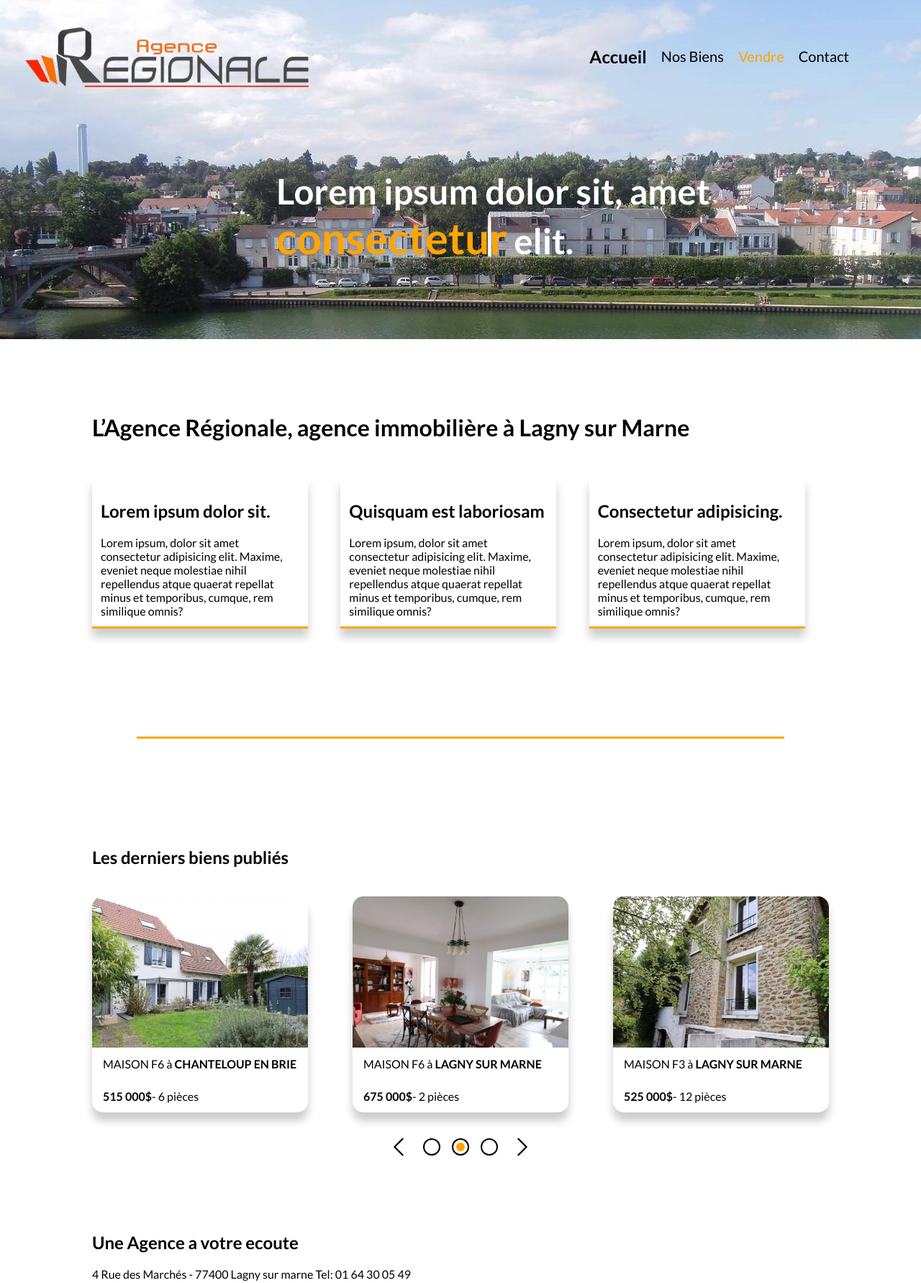
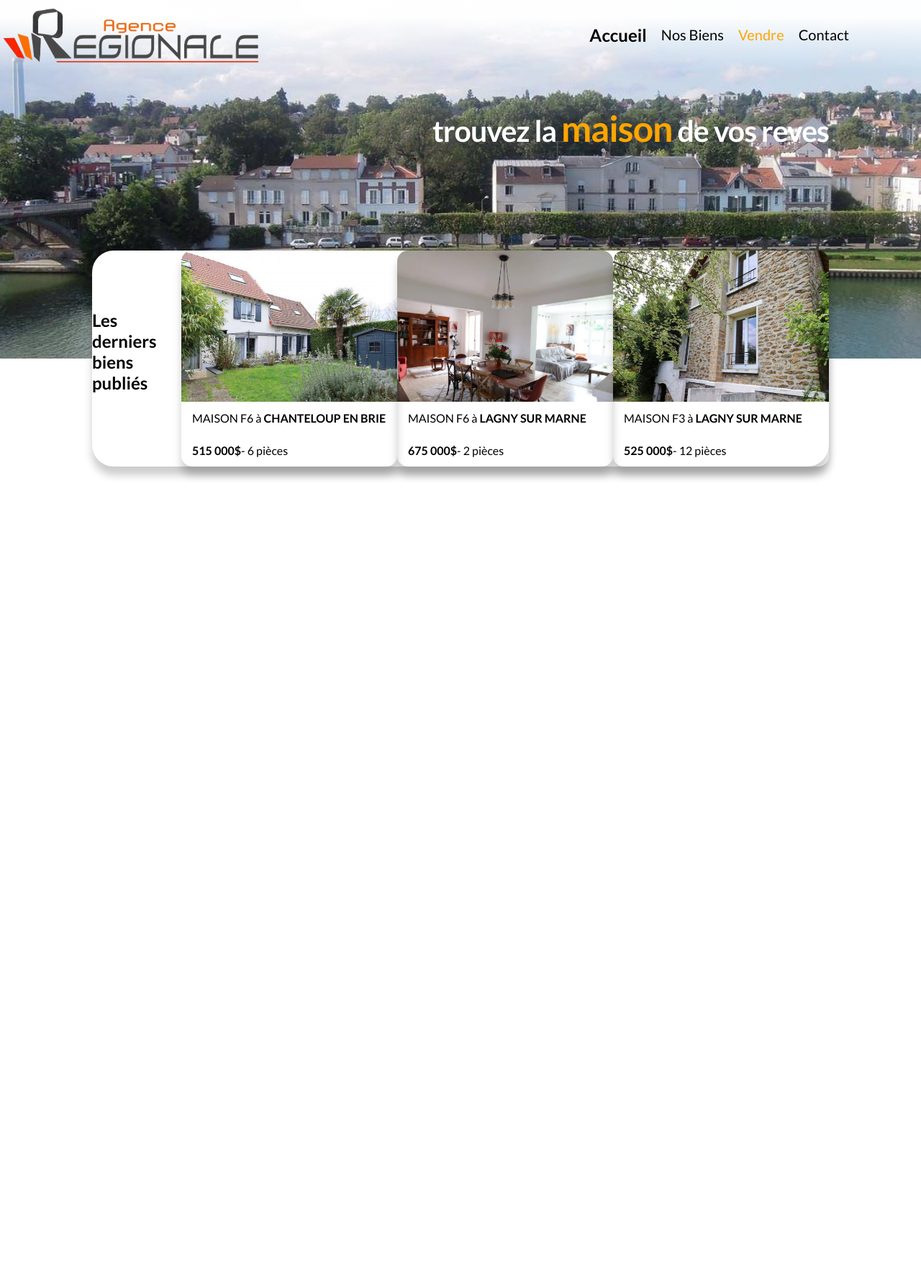
Before and after one commit to Puffywonton/ar-front, a plain HTML site: page index.html in a window 1280 px wide. Shown: the part 2-1784 px from the top of the page at 72% size. After the commit the page ends 900 px from the top, so only its background shows below. Drawn offline with Linux system fonts and the light colour scheme.

Commit message:
new layout

```diff
--- a/index.html
+++ b/index.html
@@ -1,3 +1,8 @@
+<!-- Photo de <a
+    href="https://unsplash.com/fr/@javiertenenbaum?utm_source=unsplash&utm_medium=referral&utm_content=creditCopyText">Javier
+    Quiroga</a> sur <a
+    href="https://unsplash.com/fr/photos/G7RT9L6gP_Y?utm_source=unsplash&utm_medium=referral&utm_content=creditCopyText">Unsplash</a> -->
+
 <!DOCTYPE html>
 <html lang="fr">
 
@@ -13,8 +18,8 @@
 </head>
 
 <body>
-    <div class="introbloc">
-        <header>
+    <header>
+        <div>
             <img class="sitelogo" src="AgenceRegionaleLogo-removebg-preview.png" alt="logo">
             <nav>
                 <a class="activepage-test" href="">Accueil</a>
@@ -22,47 +27,21 @@
                 <a class="focus-test" href="">Vendre</a>
                 <a href="">Contact</a>
             </nav>
-        </header>
-        <div class="catchphrase">Lorem ipsum dolor sit, amet <strong>consectetur</strong> elit.</div>
-        <img class="bandeau" src="AgenceRegionaleBandeauCropped.jpg" alt="">
+        </div>
+    </header>
+    <div class="top-background-image">
+        <span class="catchphrase">trouvez la <strong>maison</strong> de vos reves</span>
+        <img src="AgenceRegionaleBandeaucropped2.jpg" alt="">
     </div>
-
-    <div class="bloc moto">
-        <h1>L’Agence Régionale, agence immobilière à Lagny sur Marne</h1>
-        <!-- <h2>Gérée depuis 1985 par Monsieur Patrick Gualtieri</h2> -->
-        <div class="blocbox">
-            <div class="bloc1">
-                <h2>Lorem ipsum dolor sit.</h2>
-                <span>Lorem ipsum, dolor sit amet consectetur adipisicing elit. Maxime, eveniet neque molestiae nihil
-                    repellendus atque quaerat repellat minus et temporibus, cumque, rem similique omnis?</span>
-            </div>
-            <div class="bloc1">
-                <h2>Quisquam est laboriosam</h2>
-                <span>Lorem ipsum, dolor sit amet consectetur adipisicing elit. Maxime, eveniet neque molestiae nihil
-                    repellendus atque quaerat repellat minus et temporibus, cumque, rem similique omnis?</span>
-            </div>
-            <div class="bloc1">
-                <h2>Consectetur adipisicing.</h2>
-                <span>Lorem ipsum, dolor sit amet consectetur adipisicing elit. Maxime, eveniet neque molestiae nihil
-                    repellendus atque quaerat repellat minus et temporibus, cumque, rem similique omnis?</span>
-            </div>
-        </div>
-    </div>
-    <!-- <div class="carousel-box">
-        <div class="carousel">
-            <svg xmlns="http://www.w3.org/2000/svg" fill="none" viewBox="0 0 24 24" stroke-width="1.5"
-                stroke="currentColor" class="left">
-                <path stroke-linecap="round" stroke-linejoin="round" d="M15.75 19.5L8.25 12l7.5-7.5" />
-            </svg>
-            <img src="789_1.jpg" alt="">
-            <svg xmlns="http://www.w3.org/2000/svg" fill="none" viewBox="0 0 24 24" stroke-width="1.5"
-                stroke="currentColor" class="right">
-                <path stroke-linecap="round" stroke-linejoin="round" d="M8.25 4.5l7.5 7.5-7.5 7.5" />
-            </svg>
-        </div>
+    <!-- <div class="search-container">
+        <svg xmlns="http://www.w3.org/2000/svg" fill="none" viewBox="0 0 24 24" stroke-width="3" stroke="currentColor"
+            class="w-6 h-6">
+            <path stroke-linecap="round" stroke-linejoin="round"
+                d="M21 21l-5.197-5.197m0 0A7.5 7.5 0 105.196 5.196a7.5 7.5 0 0010.607 10.607z" />
+        </svg>
+        <input type="text" placeholder="Recherche">
     </div> -->
-
-    <div class="bloc carousel-box-idea2">
+    <div class="search-container bloc carousel-box-idea2">
         <h2>Les derniers biens publiés</h2>
         <div class="card-box">
             <div class="card">
@@ -102,80 +81,7 @@
                 </div>
             </div>
         </div>
-        <div class="carousel-controls">
-            <svg xmlns="http://www.w3.org/2000/svg" fill="none" viewBox="0 0 24 24" stroke-width="1.5"
-                stroke="currentColor" class="control-left">
-                <path stroke-linecap="round" stroke-linejoin="round" d="M15.75 19.5L8.25 12l7.5-7.5" />
-            </svg>
-            <div class="dot dot-empty"> </div>
-            <div class="dot">
-                <div class="dot-full"> </div>
-            </div>
-            <div class="dot dot-empty"> </div>
-            <svg xmlns="http://www.w3.org/2000/svg" fill="none" viewBox="0 0 24 24" stroke-width="1.5"
-                stroke="currentColor" class="control-right">
-                <path stroke-linecap="round" stroke-linejoin="round" d="M8.25 4.5l7.5 7.5-7.5 7.5" />
-            </svg>
-        </div>
-    </div>
-    <div class="bloc info-bloc">
-        <h2>Une Agence a votre ecoute</h2>
-        <div class="info-box">
-            <span>4 Rue des Marchés - 77400 Lagny sur marne</span>
-            <span>Tel: 01 64 30 05 49</span>
-        </div>
-        <div class="info-sub-container">
-            <h3>Horaires d'ouverture</h3>
-            <div class="timetable">
-                <div class="timetable-line">
-                    <div class="day">Lundi:</div>
-                    <div class="status">9:00 – 12:00, 13:00 – 18:30</div>
-                </div>
-                <div class="timetable-line">
-                    <div class="day">Mardi:</div>
-                    <div class="status">9:00 – 12:00, 13:00 – 18:30</div>
-                </div>
-                <div class="timetable-line">
-                    <div class="day">Mercredi:</div>
-                    <div class="status">9:00 – 12:00, 13:00 – 18:30</div>
-                </div>
-                <div class="timetable-line">
-                    <div class="day">Jeudi:</div>
-                    <div class="status">9:00 – 12:00, 13:00 – 18:30</div>
-                </div>
-                <div class="timetable-line">
-                    <div class="day">Vendredi:</div>
-                    <div class="status">9:00 – 12:00, 13:00 – 18:30</div>
-                </div>
-                <div class="timetable-line">
-                    <div class="day">Samedi:</div>
-                    <div class="status">9:00 – 12:00, 13:00 – 18:30</div>
-                </div>
-                <div class="timetable-line">
-                    <div class="day">Dimanche:</div>
-                    <div class="status">9:00 – 12:00, 13:00 – 18:30</div>
-                </div>
-            </div>
-        </div>
-    </div>
-
-    <div class="bloc search-bloc">
-        <div class="search-type">
-            <div>Vente</div>
-            <div>Location</div>
-        </div>
-        <div class="search-box">
-            <svg xmlns="http://www.w3.org/2000/svg" fill="none" viewBox="0 0 24 24" stroke-width="1.5"
-                stroke="currentColor" class="search-icon">
-                <path stroke-linecap="round" stroke-linejoin="round"
-                    d="M21 21l-5.197-5.197m0 0A7.5 7.5 0 105.196 5.196a7.5 7.5 0 0010.607 10.607z" />
-            </svg>
-
-            <input class="search-input" type="text" placeholder="Recherche">
-        </div>
-
-    </div>
-    <div class="vide"> </div>
+        <!-- <div class="vide"> </div> -->
 </body>
 
 </html>
--- a/style.css
+++ b/style.css
@@ -1,24 +1,29 @@
+
 *{
    font-family: 'Lato', sans-serif;
-   box-sizing: border-box;
-}
-
-a{
-    text-decoration: none;
-    color: black;
+   /* box-sizing: border-box; */
 }
 
 body{
-    margin: 0;
+    margin: 0 auto 0 auto;
+
+
 }
 
 header{
-    margin-top: 30px;
     position: absolute;
+    top: 0;
+    z-index: 1;
     width: 100%;
-    height: 100px;
+    background: rgb(255,255,255);
+    background: linear-gradient(0deg, rgba(255,255,255,0.020045518207282953) 0%, rgba(255,255,255,0.9780287114845938) 75%);
+    & div{
         display: flex;
         justify-content: space-between;
+        align-items: center;
+        max-width: 1480px;
+        margin-left: auto;
+        margin-right: auto;
         & nav{
             margin-right: 100px;
             height: 100px;
@@ -27,10 +32,39 @@ header{
             gap: 20px;
             & a{
                 font-size: 20px;
+                text-decoration: none;
+                color: black;
             }
         }
         & img {
-         margin-left: 30px;
+            height: 90px;
+        }
+    }
+}
+
+.top-background-image{
+    z-index: -2;
+    position: relative;
+    width: 100%;
+    height: 500px;
+    & img{
+        width: 100%;
+        height: 100%;
+        object-fit: cover;
+    }
+    & span{
+        position: absolute;
+        top: 30%;
+        right: 10%;
+        font-size: 41px;
+        font-weight: 700;
+        color: white;
+        background-color: rgba(255, 255, 255, 0.02);
+        letter-spacing: -1px;
+        & strong{
+            color: orange;
+            font-size: 50px;
+        }
     }
 }
 
@@ -44,27 +78,43 @@ header{
     color: orange;
 }
 
-.bandeau{
-    width: 100%
+
+.search-container{
+    margin: 0 auto 0 auto;
+    position: relative;
+    top: -250px;
+    width: 900px;
+    height: 300px;
+    background-color: rgba(255, 255, 255);
+    box-shadow: 0 12px 12px rgba(0, 0, 0, 0.20);
+    border-radius: 30px;
+    display: flex;
+    justify-content: center;
+    align-items: center;
+    gap: 12px;
+    & svg{
+        height: 24px;
+        width: 24px;
+        color: orange;
+    }
+    & input{
+        height: 40px;
+        width: 600px;
+        border: none;
+        border-bottom: 3px solid orange;
+        box-shadow: 0 12px 12px rgba(0, 0, 0, 0.05);
+        font-size: 30px;
+        &:focus{
+            outline: none;
+
+        }
+        &:active{
+            outline: none;
+        }
+    }
 }
 
-.introbloc{
-    position: relative;
-}
 
-.catchphrase{
-    position: absolute;
-    top: 50%;
-    left: 30%;
-    font-size: 49px;
-    font-weight: 700;
-    color: white;
-    background-color: rgba(255, 255, 255, 0.02);
-    & strong{
-        color: orange;
-        font-size: 60px;
-    }
-}
 
 .bloc {
     margin: auto;
```
Also changed, not shown: AgenceRegionaleBandeaucropped2.jpg (added), 2 other files. Lines whose indentation alone changed are shown as unchanged.
